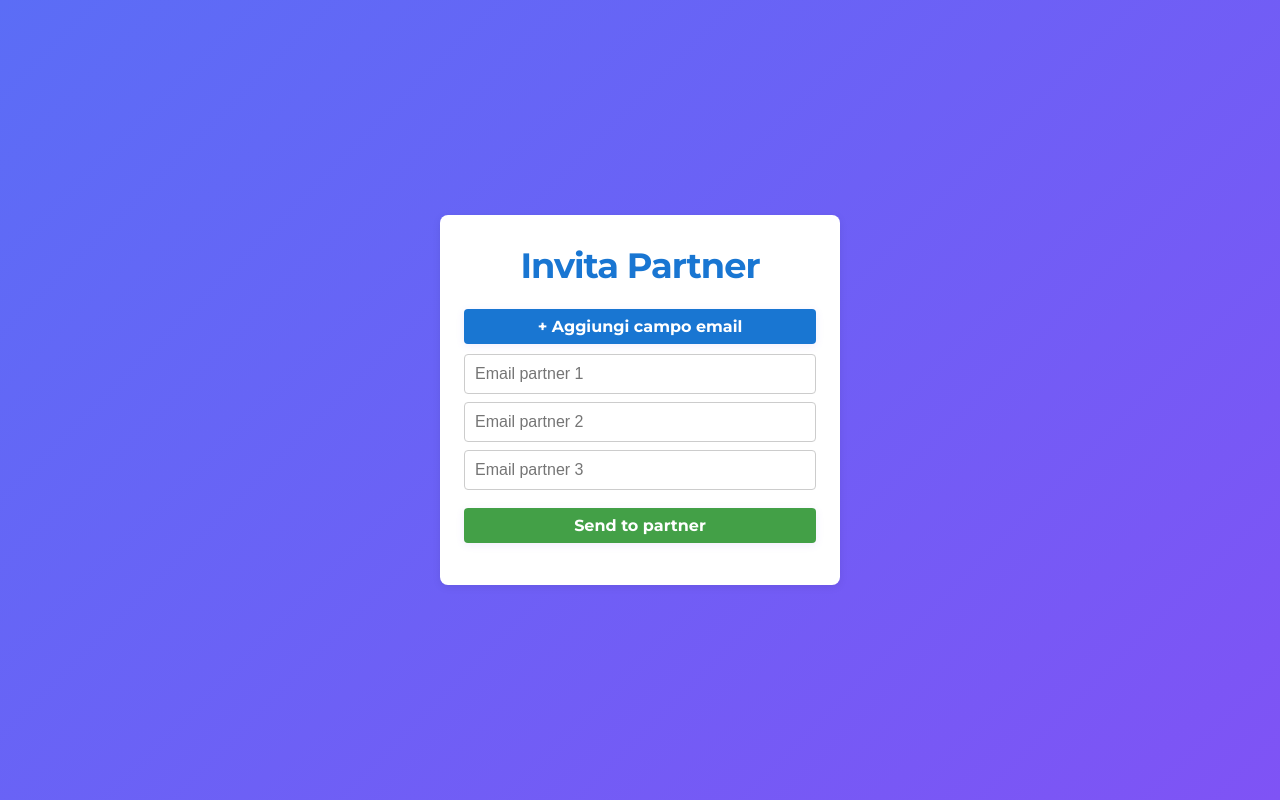
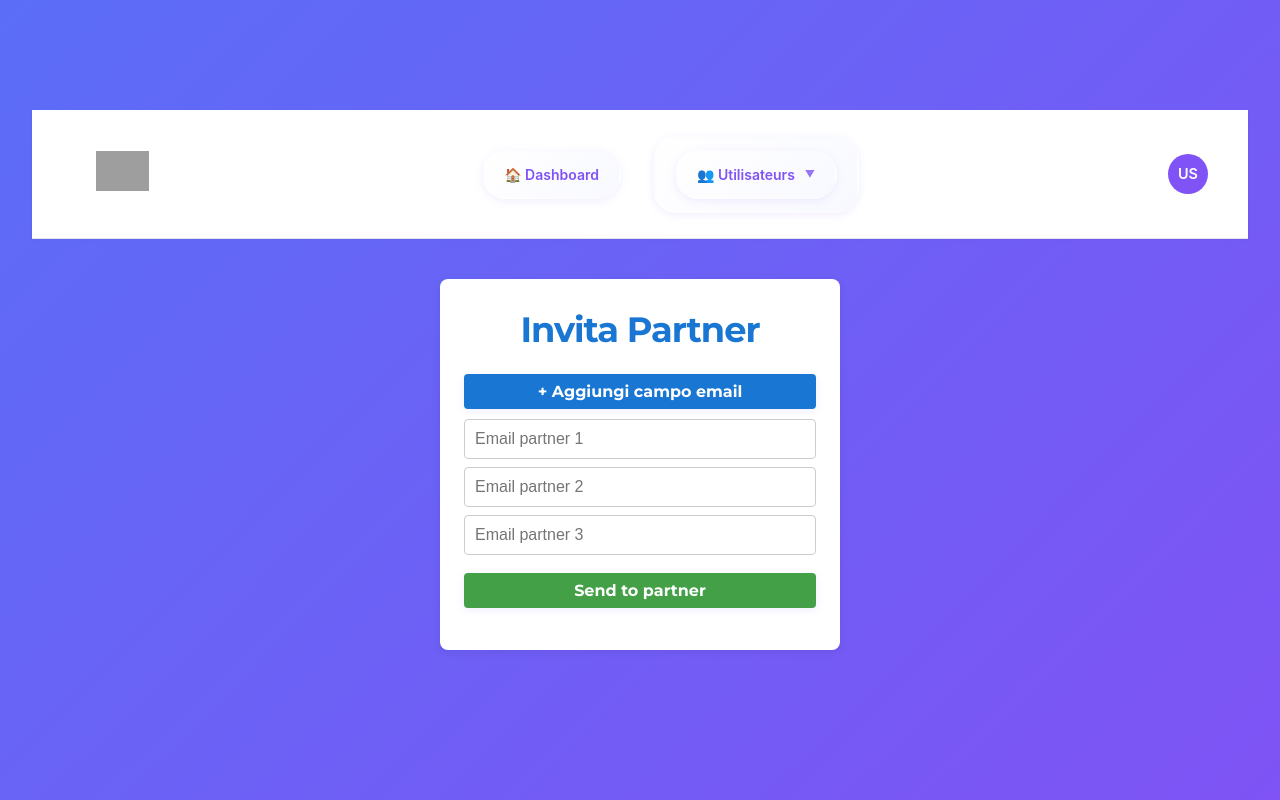
Before and after one commit to Mauro9393/B-Learn_webapp, a React (Vite) app in the folder frontend/: page /add-partner in a window 1280 px wide. Built offline with nearby package versions, Linux system fonts and the light colour scheme; grey boxes are pictures that could not be loaded.

Commit message:
adding header menu

```diff
--- a/frontend/src/App.tsx
+++ b/frontend/src/App.tsx
@@ -1,4 +1,4 @@
-import { BrowserRouter as Router, Route, Routes } from 'react-router-dom'
+import { BrowserRouter as Router, Route, Routes, useLocation } from 'react-router-dom'
 import Login from './Login'
 import Dashboard from './Dashboard'
 import List from './List';
@@ -10,11 +10,16 @@ import ChatbotDetail from './ChatbotDetail';
 import StudentDetail from './StudentDetail';
 import StudentList from './StudentList';
 import ChatHistory from './ChatHistory';
+import HeaderMenu from './HeaderMenu';
 import './App.css'
 
-function App() {
+function AppLayout() {
+  const location = useLocation();
+  // Nascondi header su login e inscription
+  const hideHeader = location.pathname === '/' || location.pathname === '/login' || location.pathname === '/inscription';
   return (
-    <Router>
+    <>
+      {!hideHeader && <HeaderMenu />}
       <Routes>
         <Route path="/" element={<Login />} />
         <Route path="/inscription" element={<Inscription />} />
@@ -27,8 +32,17 @@ function App() {
         <Route path="/chatbot/:storyline_key" element={<ChatbotDetail />} />
         <Route path="/chatbot/:storyline_key/learners/:email" element={<StudentDetail />} />
         <Route path="/chatbot/:storyline_key/learners" element={<StudentList />} />
+        <Route path="/student-list" element={<StudentList />} />
         <Route path="/chat-history" element={<ChatHistory />} />
       </Routes>
+    </>
+  );
+}
+
+function App() {
+  return (
+    <Router>
+      <AppLayout />
     </Router>
   )
 }
--- /dev/null
+++ b/frontend/src/HeaderMenu.tsx
@@ -0,0 +1,100 @@
+import React, { useState } from 'react';
+import { Link, useNavigate } from 'react-router-dom';
+import './assets/css/headerMenu.css';
+
+const HeaderMenu: React.FC = () => {
+  const [userDropdown, setUserDropdown] = useState(false);
+  const [chatbotDropdown, setChatbotDropdown] = useState(false);
+  const [userDropdownMenu, setUserDropdownMenu] = useState(false);
+  const [utilisateursDropdown, setUtilisateursDropdown] = useState(false);
+  const navigate = useNavigate();
+
+  const userRole = localStorage.getItem('userRole');
+  const userEmail = localStorage.getItem('userEmail') || '';
+
+  // Funzione logout
+  const handleLogout = () => {
+    localStorage.removeItem('userEmail');
+    localStorage.removeItem('userRole');
+    navigate('/login');
+  };
+
+  // Visibilità menu
+  const isSuperAdmin = userRole === '1';
+  const isAdmin = userRole === '2';
+  const isUser = !isSuperAdmin && !isAdmin;
+
+  return (
+    <header className="header-menu">
+      <div className="header-menu-container">
+        <div className="logo">
+          <Link to="/dashboard">
+            <img src="/assets/logo-blearn.png" alt="B-Learn Logo" className="logo-image" />
+          </Link>
+        </div>
+        <nav className="nav-menu">
+          <Link to="/dashboard" className="nav-item">🏠 Dashboard</Link>
+
+          {/* Chatbots solo per super admin */}
+          {isSuperAdmin && (
+            <div
+              className="nav-item dropdown"
+              onMouseEnter={() => setChatbotDropdown(true)}
+              onMouseLeave={() => setChatbotDropdown(false)}
+            >
+              <span className="nav-link">🤖 Chatbots <span className="dropdown-arrow">▼</span></span>
+              {chatbotDropdown && (
+                <div className="nav-dropdown-menu">
+                  <Link to="/create-chatbot" className="dropdown-item">Créer un Chatbot</Link>
+                </div>
+              )}
+            </div>
+          )}
+
+          {/* Utilisateurs */}
+          <div
+            className="nav-item dropdown"
+            onMouseEnter={() => setUtilisateursDropdown(true)}
+            onMouseLeave={() => setUtilisateursDropdown(false)}
+          >
+            <span className="nav-link">👥 Utilisateurs <span className="dropdown-arrow">▼</span></span>
+            {utilisateursDropdown && (
+              <div className="nav-dropdown-menu">
+                <Link to="/student-list" className="dropdown-item">Liste des Apprenants</Link>
+                {isSuperAdmin && (
+                  <Link to="/admin" className="dropdown-item">Ajouter un Admin</Link>
+                )}
+                {(isSuperAdmin || isAdmin) && (
+                  <Link to="/add-partner" className="dropdown-item">Ajouter un Manager</Link>
+                )}
+              </div>
+            )}
+          </div>
+        </nav>
+        {/* User info dropdown */}
+        <div className="user-info">
+          <div
+            className="user-initials-container"
+            onMouseEnter={() => setUserDropdownMenu(true)}
+            onMouseLeave={() => setUserDropdownMenu(false)}
+            onClick={() => setUserDropdownMenu(v => !v)}
+            style={{ position: 'relative', cursor: 'pointer' }}
+          >
+            <div className="user-initials" id="user-initials">
+              {userEmail ? userEmail.slice(0, 2).toUpperCase() : 'US'}
+            </div>
+            {userDropdownMenu && (
+              <div className="dropdown-menu" id="dropdown-menu" style={{ display: 'block' }}>
+                <Link to="/profile" className="dropdown-item">Profil</Link>
+                <Link to="/settings" className="dropdown-item">Paramètres</Link>
+                <span className="dropdown-item" onClick={handleLogout} style={{ cursor: 'pointer' }}>Déconnexion</span>
+              </div>
+            )}
+          </div>
+        </div>
+      </div>
+    </header>
+  );
+};
+
+export default HeaderMenu;
--- /dev/null
+++ b/frontend/src/assets/css/headerMenu.css
@@ -0,0 +1,254 @@
+/* HeaderMenu Styles - ispirato a header-super-admin-new.html e style.css */
+
+.header-menu {
+    background: #fff;
+    padding: 1rem 0;
+    position: sticky;
+    top: 0;
+    z-index: 1000;
+    border-bottom: 1px solid #e4e4e7;
+    box-shadow: 0 1px 3px rgba(0, 0, 0, 0.04);
+}
+
+.header-menu-container {
+    max-width: 1200px;
+    margin: 0 auto;
+    padding: 0 2rem;
+    display: flex;
+    align-items: center;
+    justify-content: space-between;
+}
+
+.logo {
+    display: flex;
+    align-items: center;
+}
+
+.logo-image {
+    height: 40px;
+    width: auto;
+}
+
+.nav-menu {
+    display: flex;
+    align-items: center;
+    gap: 32px;
+    flex: 1;
+    justify-content: center;
+}
+
+.nav-item {
+    background: linear-gradient(135deg, #fff 0%, #f8f9ff 100%);
+    color: #7F53F5;
+    padding: 12px 20px;
+    border-radius: 24px;
+    cursor: pointer;
+    font-size: 14px;
+    font-weight: 600;
+    transition: all 0.2s ease;
+    display: flex;
+    align-items: center;
+    gap: 8px;
+    position: relative;
+    font-family: 'Inter', -apple-system, BlinkMacSystemFont, 'Segoe UI', Roboto, sans-serif;
+    text-decoration: none;
+    white-space: nowrap;
+    border: 2px solid transparent;
+    box-shadow: 0 2px 8px rgba(127, 83, 245, 0.10);
+}
+
+.nav-item:hover {
+    background: linear-gradient(90deg, #5B6DF6 0%, #7F53F5 100%);
+    color: white;
+    text-decoration: none;
+    transform: translateY(-2px) scale(1.02);
+    box-shadow: 0 4px 15px rgba(127, 83, 245, 0.25);
+    border-color: #7F53F5;
+}
+
+.nav-item.dropdown {
+    position: relative;
+}
+
+.nav-link {
+    background: linear-gradient(135deg, #fff 0%, #f8f9ff 100%);
+    color: #7F53F5;
+    padding: 12px 20px;
+    border-radius: 24px;
+    cursor: pointer;
+    font-size: 14px;
+    font-weight: 600;
+    transition: all 0.2s ease;
+    display: flex;
+    align-items: center;
+    gap: 8px;
+    font-family: 'Inter', -apple-system, BlinkMacSystemFont, 'Segoe UI', Roboto, sans-serif;
+    text-decoration: none;
+    white-space: nowrap;
+    border: 2px solid transparent;
+    box-shadow: 0 2px 8px rgba(127, 83, 245, 0.10);
+}
+
+.nav-link:hover {
+    background: linear-gradient(90deg, #5B6DF6 0%, #7F53F5 100%);
+    color: white;
+    text-decoration: none;
+    transform: translateY(-2px) scale(1.02);
+    box-shadow: 0 4px 15px rgba(127, 83, 245, 0.25);
+    border-color: #7F53F5;
+}
+
+.dropdown-arrow {
+    font-size: 10px;
+    transition: all 0.2s ease;
+    opacity: 0.8;
+    margin-left: 2px;
+}
+
+.nav-item.dropdown:hover .dropdown-arrow {
+    transform: rotate(180deg);
+    opacity: 1;
+}
+
+.nav-dropdown-menu {
+    position: absolute;
+    top: calc(100% + 2px);
+    left: 0;
+    background: white;
+    min-width: 180px;
+    border-radius: 6px;
+    box-shadow: 0 2px 8px rgba(0, 0, 0, 0.08);
+    opacity: 1;
+    visibility: visible;
+    transition: all 0.15s ease;
+    z-index: 10001;
+    overflow: hidden;
+    border: 1px solid rgba(0, 0, 0, 0.06);
+    display: block;
+    pointer-events: auto;
+}
+
+.nav-dropdown-menu .dropdown-item {
+    display: block;
+    padding: 10px 16px;
+    color: #555;
+    text-decoration: none;
+    font-size: 13px;
+    font-weight: 500;
+    font-family: 'Montserrat', Arial, sans-serif;
+    border-bottom: 1px solid rgba(0, 0, 0, 0.03);
+    transition: all 0.15s ease;
+    white-space: nowrap;
+    line-height: 1.4;
+}
+
+.nav-dropdown-menu .dropdown-item:last-child {
+    border-bottom: none;
+}
+
+.nav-dropdown-menu .dropdown-item:hover {
+    background: #f8f9fa;
+    color: #7F53F5;
+}
+
+.user-info {
+    display: flex;
+    align-items: center;
+}
+
+.user-initials-container {
+    position: relative;
+}
+
+.user-initials {
+    background: #7F53F5;
+    color: white;
+    border-radius: 50%;
+    width: 40px;
+    height: 40px;
+    display: flex;
+    align-items: center;
+    justify-content: center;
+    font-weight: 600;
+    font-size: 0.9rem;
+    cursor: pointer;
+    transition: all 0.2s ease;
+    font-family: 'Inter', -apple-system, BlinkMacSystemFont, 'Segoe UI', Roboto, sans-serif;
+}
+
+.user-initials:hover {
+    background: #5B6DF6;
+    transform: scale(1.05);
+}
+
+.dropdown-menu {
+    position: absolute;
+    top: calc(100% + 8px);
+    right: 0;
+    min-width: 160px;
+    background: #fff;
+    border-radius: 12px;
+    box-shadow: 0 12px 32px 0 rgba(91, 109, 246, 0.25), 0 1.5px 6px 0 rgba(0, 0, 0, 0.08);
+    padding: 0.7rem;
+    z-index: 10002;
+    animation: fadeIn 0.2s;
+}
+
+.dropdown-menu .dropdown-item {
+    display: block;
+    padding: 8px 12px;
+    color: #333;
+    text-decoration: none;
+    border-radius: 8px;
+    transition: all 0.2s ease;
+    font-size: 14px;
+    font-weight: 500;
+}
+
+.dropdown-menu .dropdown-item:hover {
+    background: rgba(127, 83, 245, 0.1);
+    color: #7F53F5;
+}
+
+@keyframes fadeIn {
+    from {
+        opacity: 0;
+        transform: translateY(-15px);
+    }
+    to {
+        opacity: 1;
+        transform: translateY(0);
+    }
+}
+
+@media (max-width: 768px) {
+    .header-menu-container {
+        padding: 0 1rem;
+    }
+    .nav-menu {
+        gap: 8px;
+    }
+    .nav-item,
+    .nav-link {
+        padding: 8px 12px;
+        font-size: 12px;
+        min-width: 80px;
+    }
+    .logo-image {
+        height: 32px;
+    }
+    .user-initials {
+        width: 38px;
+        height: 38px;
+        font-size: 0.9rem;
+    }
+}
+
+@media (max-width: 600px) {
+    .nav-menu {
+        display: none;
+    }
+    .header-menu-container {
+        justify-content: space-between;
+    }
+}
```
